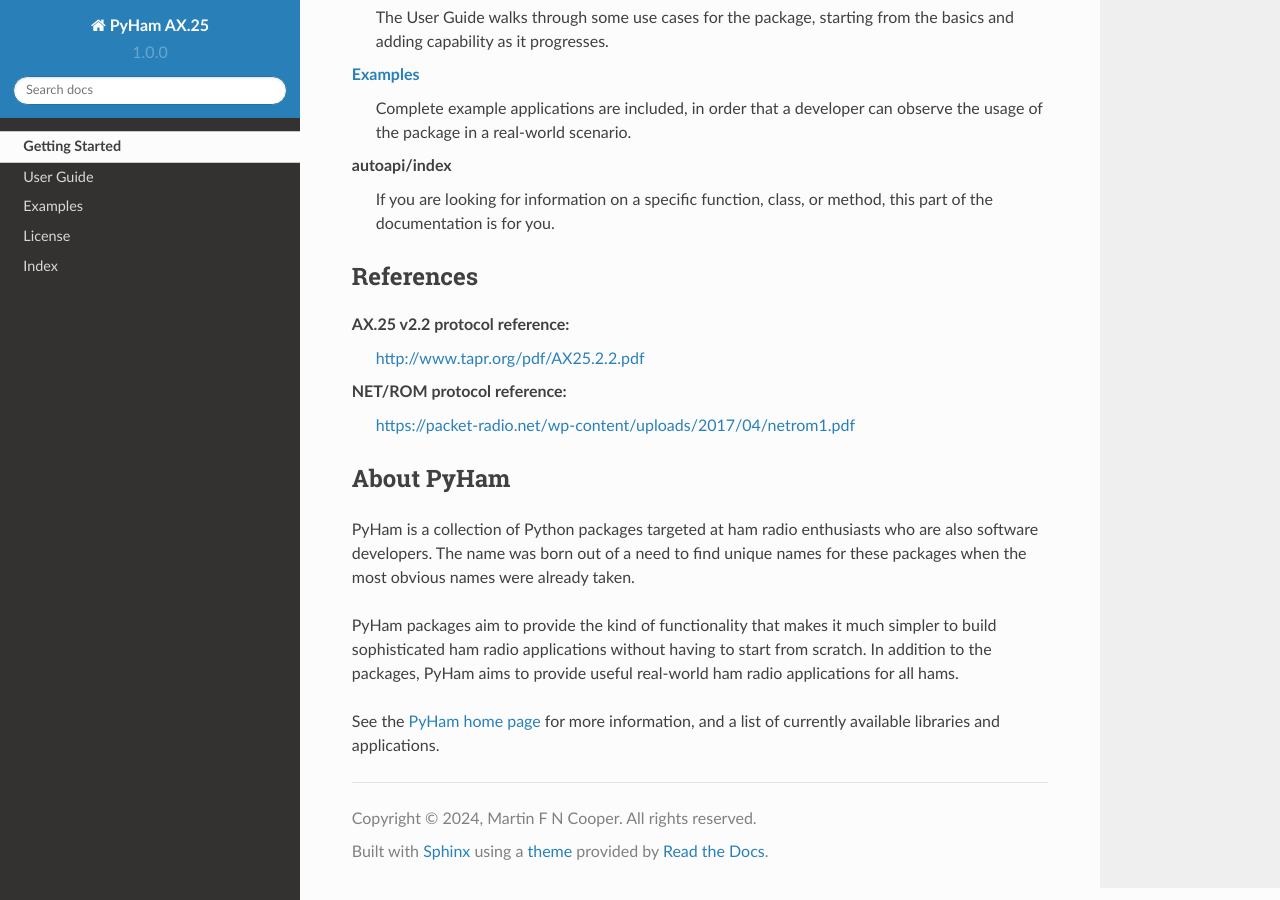
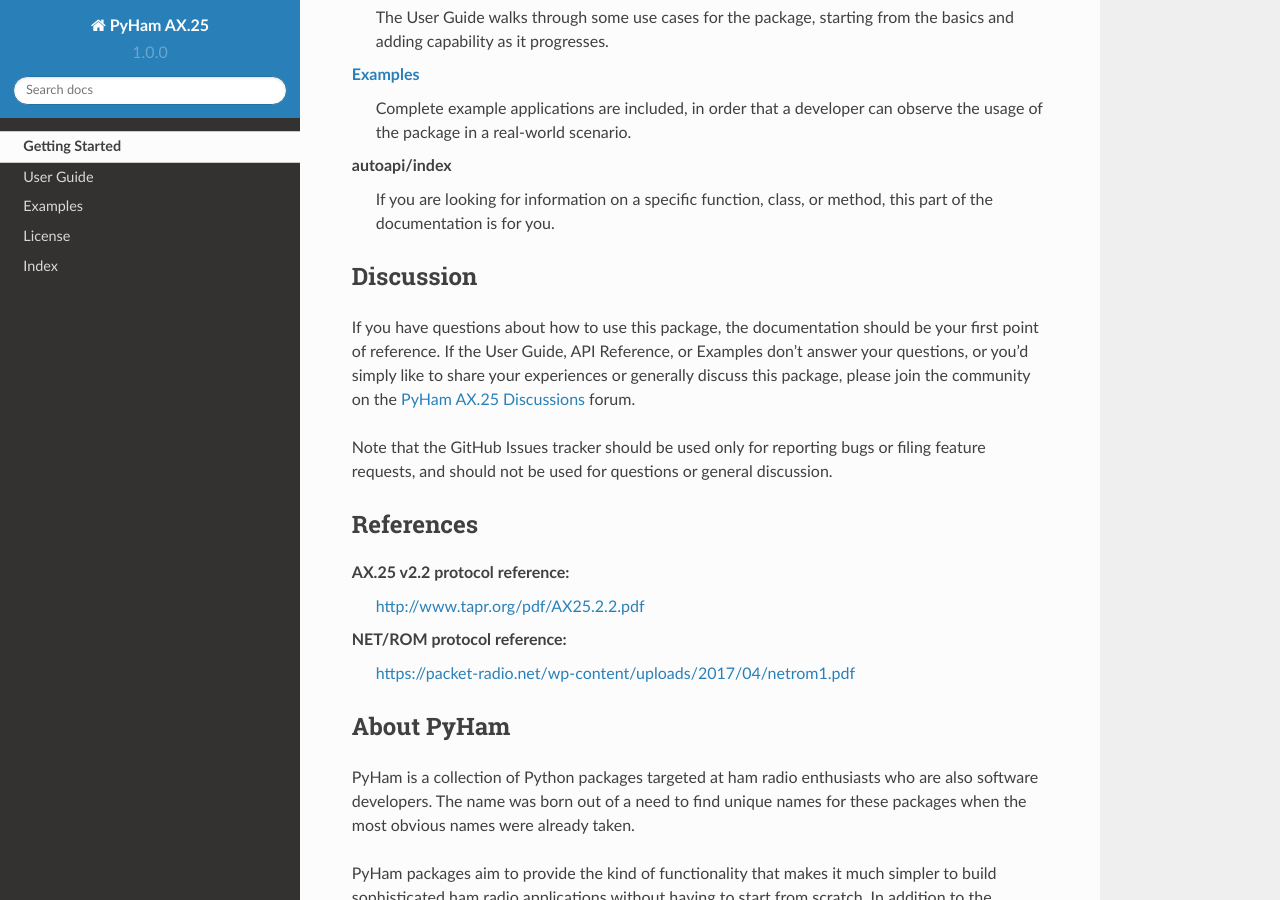
Before and after one commit to mfncooper/pyham_ax25, a Sphinx documentation site: the page built from docs/index.rst, in a window 1280 px wide and 900 px high, scrolled down 1527 px. Built offline with Sphinx 7.4.7 and the Read the Docs theme 2.0.0, drawn with Linux system fonts in a browser that asks for light colours; pages that are not in the unit, such as notebooks, are missing from menus.

Commit message:
Add discussion section

```diff
--- a/docs/index.rst
+++ b/docs/index.rst
@@ -86,6 +86,20 @@
    If you are looking for information on a specific function, class, or method,
    this part of the documentation is for you.
 
+Discussion
+----------
+
+If you have questions about how to use this package, the documentation should
+be your first point of reference. If the User Guide, API Reference, or Examples
+don't answer your questions, or you'd simply like to share your experiences
+or generally discuss this package, please join the community on the
+`PyHam AX.25 Discussions <https://github.com/mfncooper/pyham_ax25/discussions>`__
+forum.
+
+Note that the GitHub Issues tracker should be used only for reporting bugs or
+filing feature requests, and should not be used for questions or general
+discussion.
+
 References
 ----------
 
```
Also changed, not shown: README.md (+13 -3 lines).
